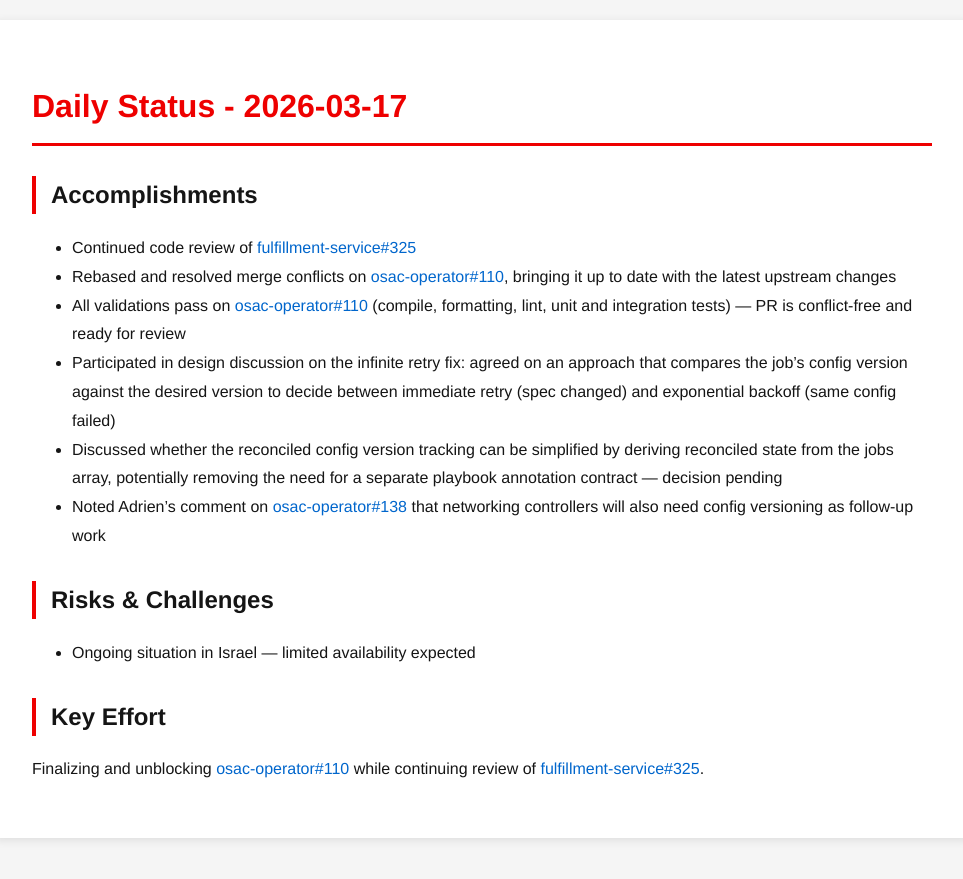
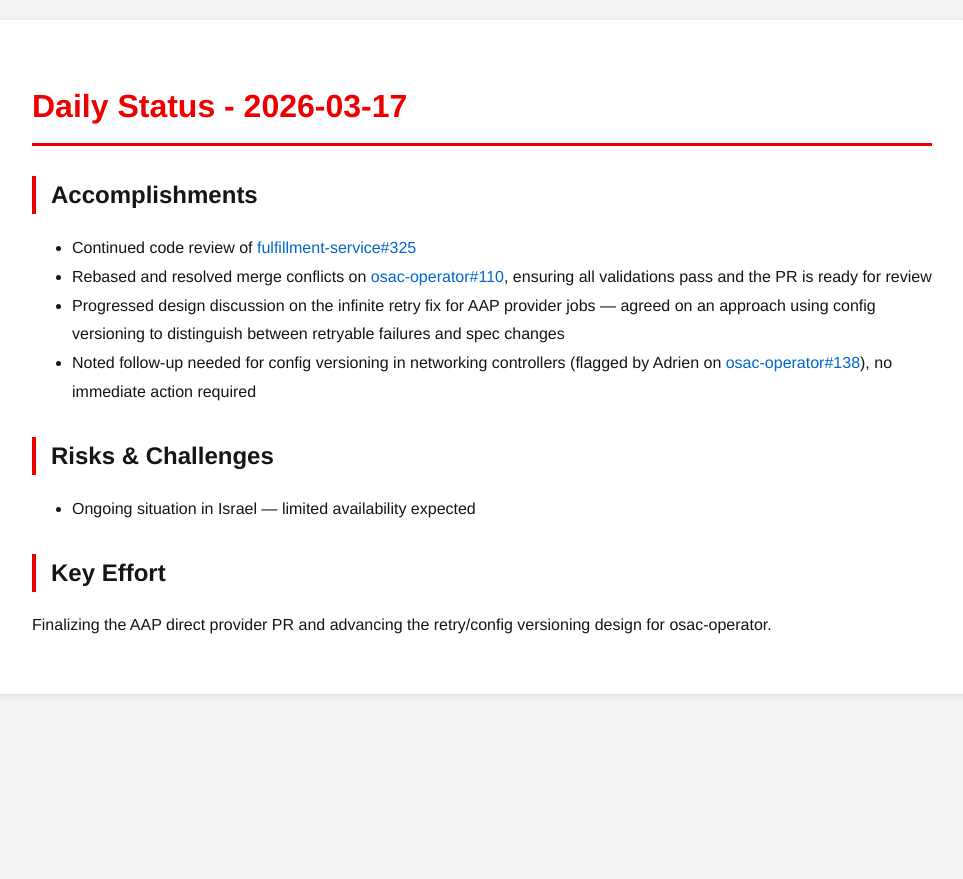
Before and after one commit to tzvatot/daily-status, a Jekyll site: the page built from 2026-03-17.md, in a window 1280 px wide. Shown: the top 879 px of the page, without its empty margins (158-1121 px from the left). Built offline with Jekyll 4.4.1, drawn with Linux system fonts in a browser that asks for light colours.

Commit message:
Daily status update - 2026-03-17

```diff
--- a/2026-03-17.md
+++ b/2026-03-17.md
@@ -8,14 +8,12 @@ date: 2026-03-17
 
 ## Accomplishments
 - Continued code review of [fulfillment-service#325](https://github.com/osac-project/fulfillment-service/pull/325)
-- Rebased and resolved merge conflicts on [osac-operator#110](https://github.com/osac-project/osac-operator/pull/110), bringing it up to date with the latest upstream changes
-- All validations pass on [osac-operator#110](https://github.com/osac-project/osac-operator/pull/110) (compile, formatting, lint, unit and integration tests) — PR is conflict-free and ready for review
-- Participated in design discussion on the infinite retry fix: agreed on an approach that compares the job's config version against the desired version to decide between immediate retry (spec changed) and exponential backoff (same config failed)
-- Discussed whether the reconciled config version tracking can be simplified by deriving reconciled state from the jobs array, potentially removing the need for a separate playbook annotation contract — decision pending
-- Noted Adrien's comment on [osac-operator#138](https://github.com/osac-project/osac-operator/pull/138) that networking controllers will also need config versioning as follow-up work
+- Rebased and resolved merge conflicts on [osac-operator#110](https://github.com/osac-project/osac-operator/pull/110), ensuring all validations pass and the PR is ready for review
+- Progressed design discussion on the infinite retry fix for AAP provider jobs — agreed on an approach using config versioning to distinguish between retryable failures and spec changes
+- Noted follow-up needed for config versioning in networking controllers (flagged by Adrien on [osac-operator#138](https://github.com/osac-project/osac-operator/pull/138)), no immediate action required
 
 ## Risks & Challenges
 - Ongoing situation in Israel — limited availability expected
 
 ## Key Effort
-Finalizing and unblocking [osac-operator#110](https://github.com/osac-project/osac-operator/pull/110) while continuing review of [fulfillment-service#325](https://github.com/osac-project/fulfillment-service/pull/325).
+Finalizing the AAP direct provider PR and advancing the retry/config versioning design for osac-operator.
```
